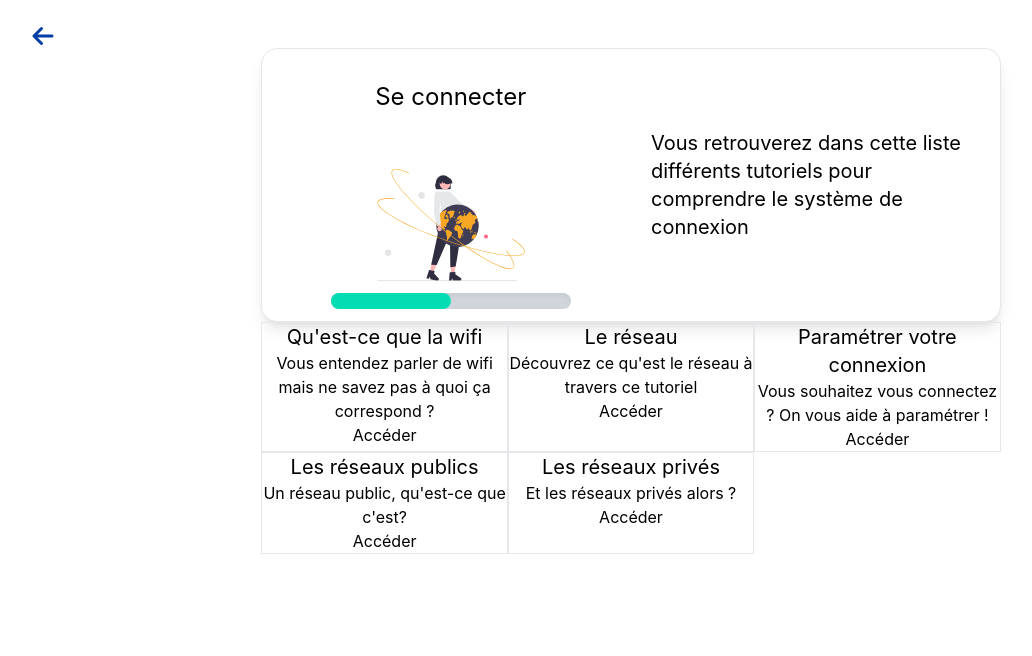
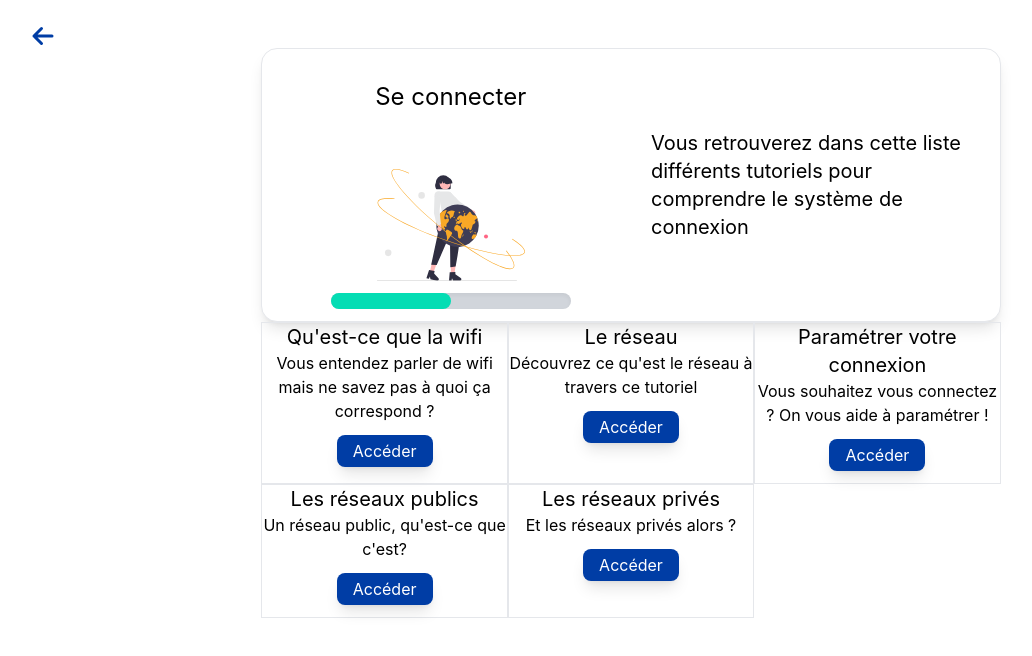
Before and after one commit to WildCodeSchool/P3_La-Poste_Lyon_React_Sept_2022, a React (Vite) app in the folder frontend/: page /categories/1/tutorials in a window 1280 px wide. Shown: the top 656 px of the page, without its empty margins (9-1041 px from the left). Built offline with nearby package versions, Linux system fonts and the light colour scheme.

Commit message:
AccessButton OP

```diff
--- a/frontend/src/components/AccessButton.jsx
+++ b/frontend/src/components/AccessButton.jsx
@@ -1,7 +1,14 @@
 import React from "react";
 
 function AccessButton() {
-  return <button type="button">Accéder</button>;
+  return (
+    <button
+      type="button"
+      className="bg-[#003DA5] text-white m-3 py-1 px-4 rounded-lg shadow-lg"
+    >
+      Accéder
+    </button>
+  );
 }
 
 export default AccessButton;
```
